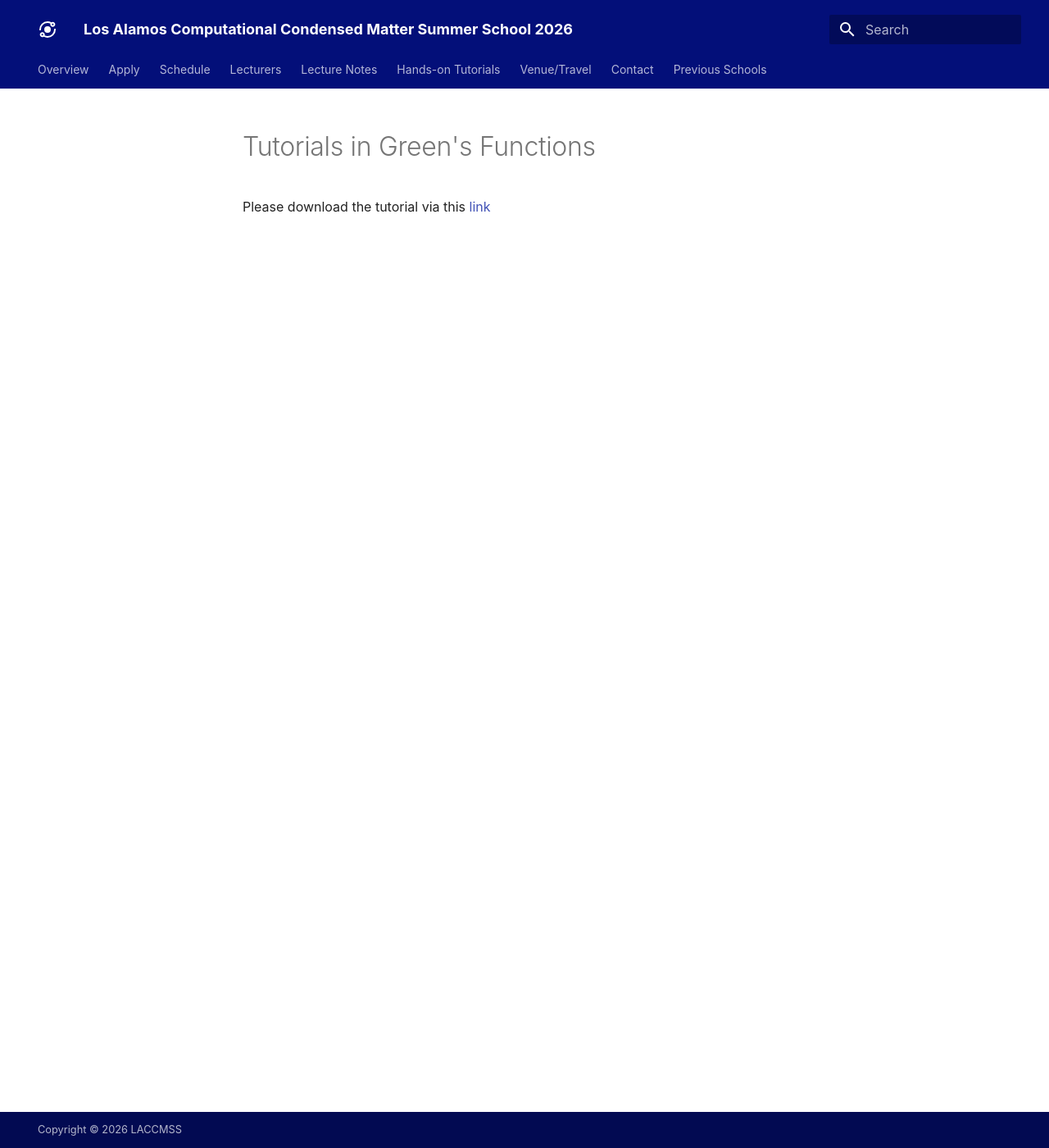
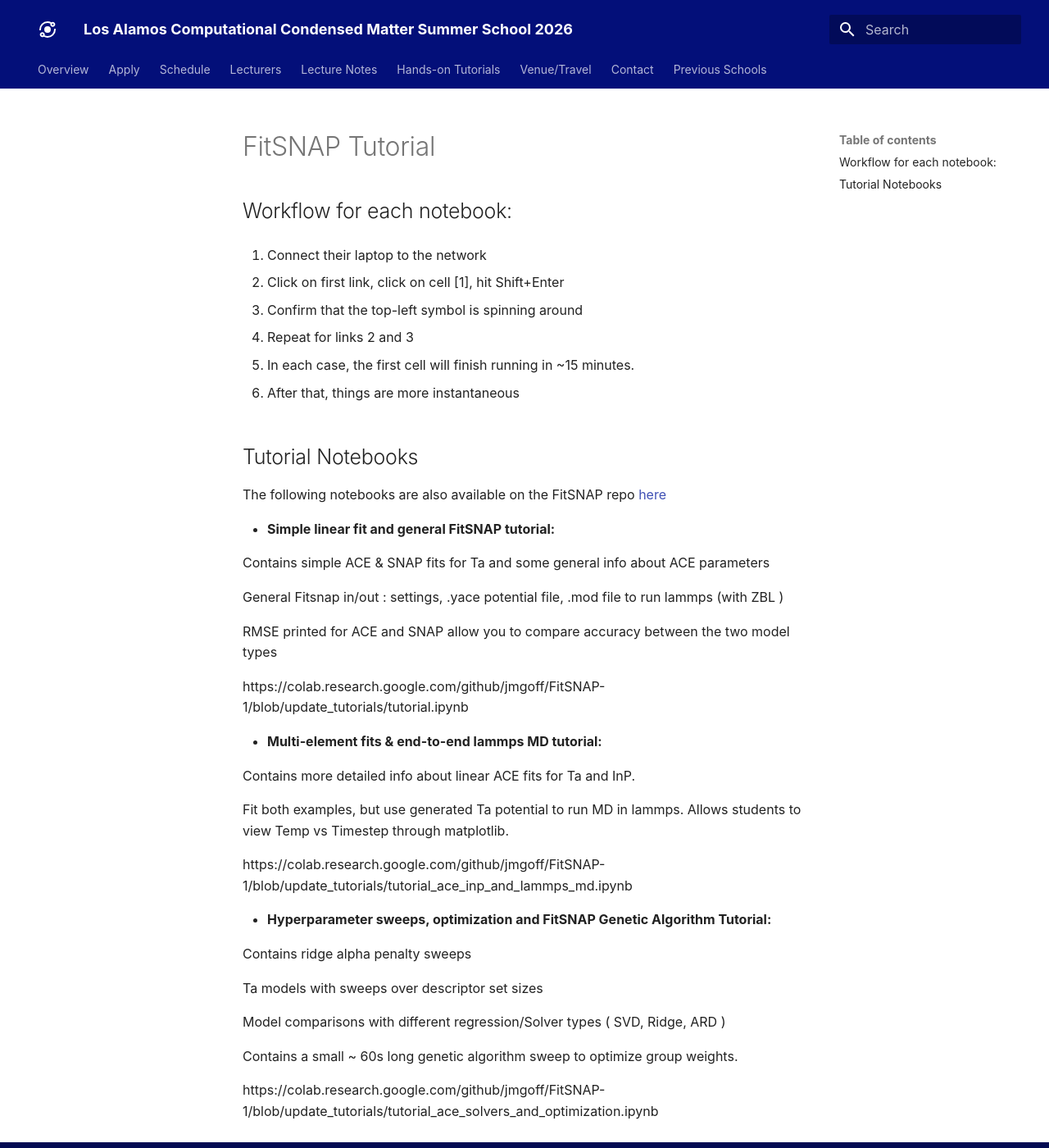
Before and after one commit to LACCMSS/2026, an MkDocs documentation site: the page built from docs/fitsnap.md, in a window 1280 px wide and 1400 px high. Shown: the whole window at 82% size. Built offline with MkDocs 1.6.1 and Material for MkDocs 9.7.7, drawn with Linux system fonts in a browser that asks for light colours; some web fonts are replaced.

Commit message:
Update fitsnap.md

```diff
--- a/docs/fitsnap.md
+++ b/docs/fitsnap.md
@@ -1,7 +1,52 @@
 ---
-title: GF
+title: FitSNAP
 ---
 
-# Tutorials in Green's Functions
+# FitSNAP Tutorial
 
-Please download the tutorial via this [link](assets/Tutorials/1_GreensFunctions.ipynb)
+## Workflow for each notebook:
+1. Connect their laptop to the network
+
+2. Click on first link, click on cell [1], hit Shift+Enter
+
+3. Confirm that the top-left symbol is spinning around
+
+4. Repeat for links 2 and 3
+
+5. In each case, the first cell will finish running in ~15 minutes.
+
+6. After that, things are more instantaneous
+
+## Tutorial Notebooks
+
+The following notebooks are also available on the FitSNAP repo [here](https://github.com/jmgoff/FitSNAP-1/tree/update_tutorials)
+
++ **Simple linear fit and general FitSNAP tutorial:**
+
+Contains simple ACE & SNAP fits for Ta and some general info about ACE parameters
+
+General Fitsnap in/out : settings, .yace potential file, .mod file to run lammps (with ZBL )
+
+RMSE printed for ACE and SNAP allow you to compare accuracy between the two model types
+
+https://colab.research.google.com/github/jmgoff/FitSNAP-1/blob/update_tutorials/tutorial.ipynb
+
++ **Multi-element fits & end-to-end lammps MD tutorial:**
+
+Contains more detailed info about linear ACE fits for Ta and InP.
+
+Fit both examples, but use generated Ta potential to run MD in lammps. Allows students to view Temp vs Timestep through matplotlib.
+
+https://colab.research.google.com/github/jmgoff/FitSNAP-1/blob/update_tutorials/tutorial_ace_inp_and_lammps_md.ipynb
+
++ **Hyperparameter sweeps, optimization and FitSNAP Genetic Algorithm Tutorial:**
+
+Contains ridge alpha penalty sweeps
+
+Ta models with sweeps over descriptor set sizes
+
+Model comparisons with different regression/Solver types ( SVD, Ridge, ARD )
+
+Contains a small ~ 60s long genetic algorithm sweep to optimize group weights.
+
+https://colab.research.google.com/github/jmgoff/FitSNAP-1/blob/update_tutorials/tutorial_ace_solvers_and_optimization.ipynb
```
